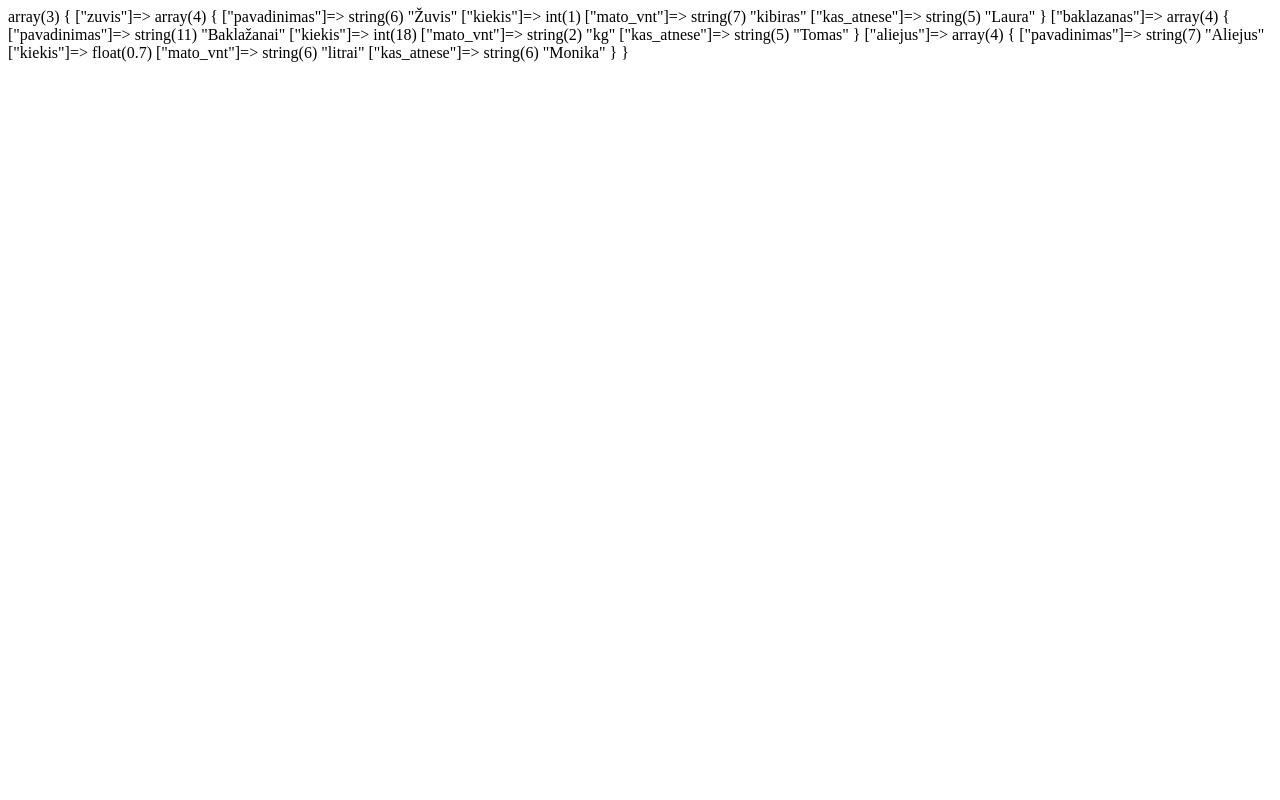
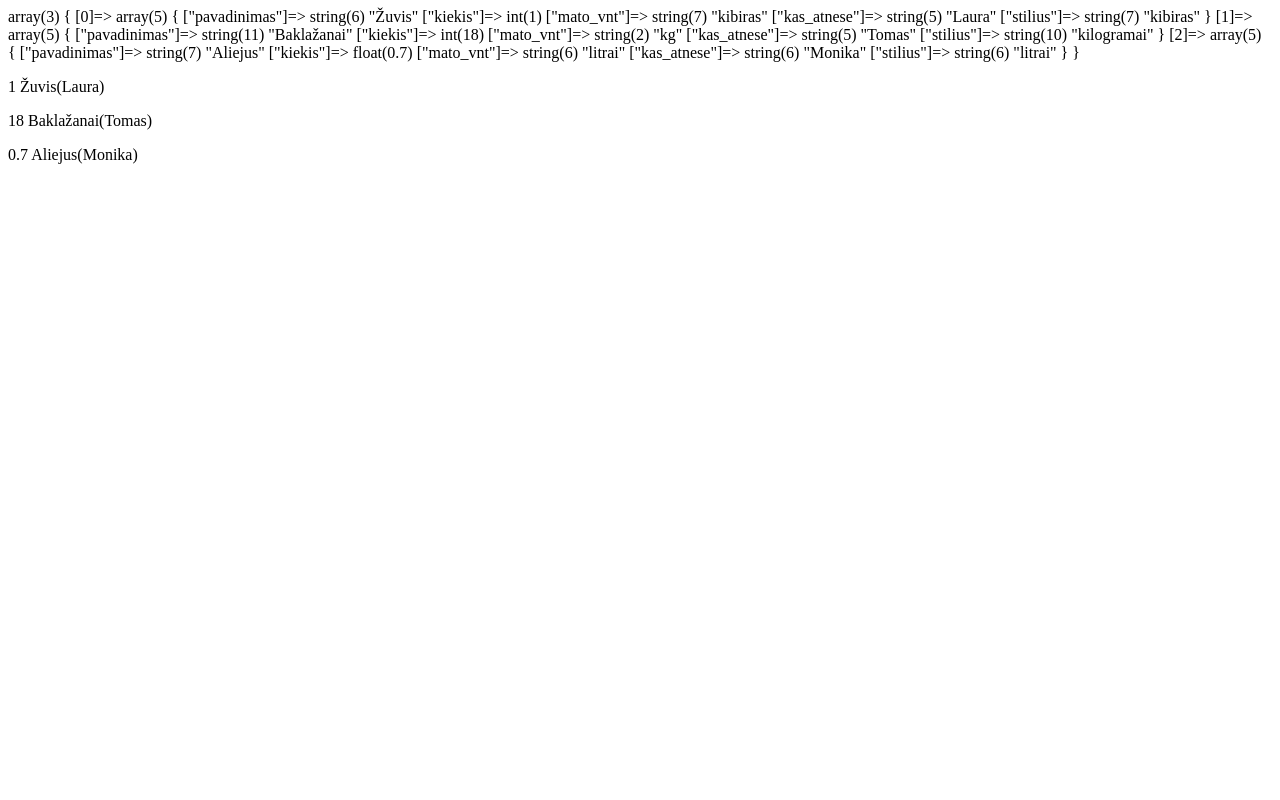
Before and after one commit to Noldor5150/fullstackbasics1, a PHP site: page / in a window 1280 px wide. Run offline with PHP 8.4, Linux system fonts and the light colour scheme.

Commit message:
array kartojimas 2uzduotis

```diff
--- a/css/main.css
+++ b/css/main.css
@@ -1,14 +1,18 @@
-div {
+span {
     background-repeat: no-repeat;
     background-size: cover;
     width: 150px;
     height: 150px;
 }
-.eggplant {
+.kibiras {
     color: darkmagenta;
     background-image: url(../images/eggplant.gif);
 }
-.bamboo {
+.kilogramai {
     color: darkcyan;
     background-image: url(../images/bamboo.gif);
 }
+.litrai {
+    color: darkcyan;
+    background-image: url(../images/bamboo.gif);
+}
--- a/index.php
+++ b/index.php
@@ -1,24 +1,39 @@
 <?php
-
 $balius = [
-    'zuvis' => [
+    [
         'pavadinimas' => 'Žuvis',
         'kiekis' => 1,
         'mato_vnt' => 'kibiras',
         'kas_atnese' => 'Laura',
+        'stilius' => 'kibiras'
     ],
-    'baklazanas' => [
+    [
         'pavadinimas' => 'Baklažanai',
         'kiekis' => 18,
         'mato_vnt' => 'kg',
         'kas_atnese' => 'Tomas',
+        'stilius' => 'kilogramai'
     ],
-    'aliejus' => [
+    [
         'pavadinimas' => 'Aliejus',
         'kiekis' => 0.7,
         'mato_vnt' => 'litrai',
         'kas_atnese' => 'Monika',
+        'stilius' => 'litrai'
     ],
 ];
 var_dump($balius);
 ?>
+<html>
+    <head>
+        <title>Balius</title>
+        <link rel="stylesheet" href="css/main.css">
+    </head>
+    <body>
+        <div>
+            <?php foreach ($balius as $value): ?>
+            <p><?php print $value['kiekis'] ?> <span class="<?php print $value['stilius']?>"></span><?php print $value['pavadinimas'] . '(' . $value['kas_atnese'] . ')'; ?></p>
+            <?php endforeach; ?>
+        </div>
+    </body>
+</html>
```
